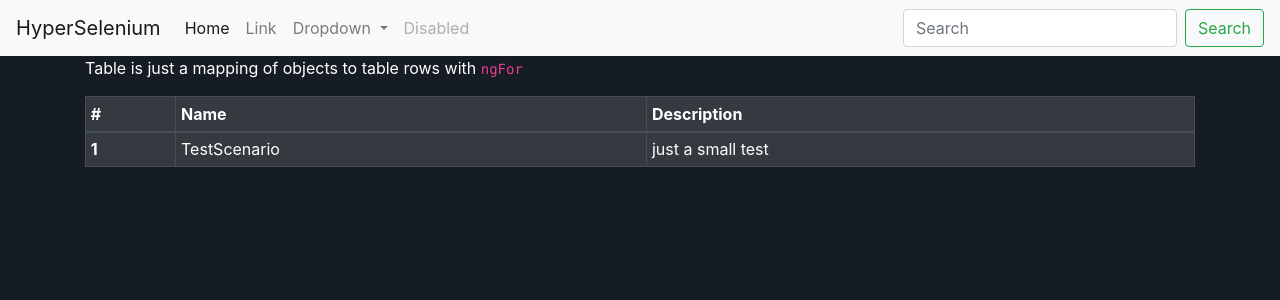
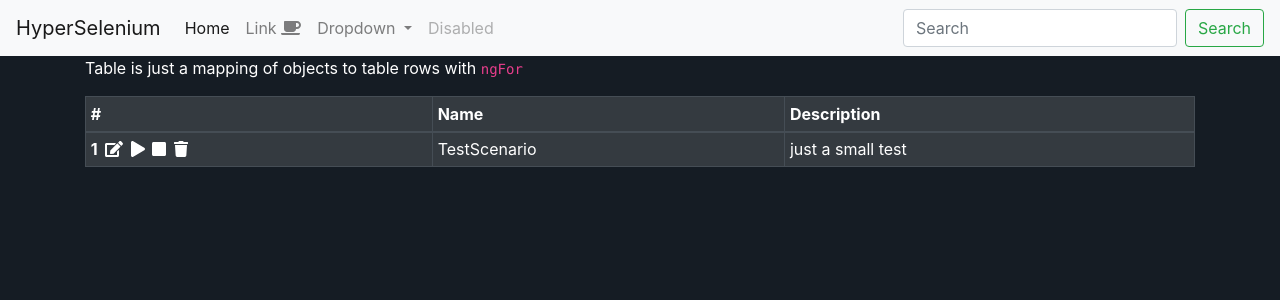
Before and after one commit to hydrogen2oxygen/hyperselenium, an Angular app in the folder src/main/ui/: page / in a window 1280 px wide. Shown: the top 300 px of the page. Built offline with nearby package versions, Linux system fonts and the light colour scheme.

Commit message:
font awesome (they are not so awesome, but I need icons)

```diff
--- a/src/main/ui/package.json
+++ b/src/main/ui/package.json
@@ -20,6 +20,9 @@
     "@angular/platform-browser": "~10.0.5",
     "@angular/platform-browser-dynamic": "~10.0.5",
     "@angular/router": "~10.0.5",
+    "@fortawesome/angular-fontawesome": "^0.7.0",
+    "@fortawesome/fontawesome-svg-core": "^1.2.28",
+    "@fortawesome/free-solid-svg-icons": "^5.13.0",
     "@ng-bootstrap/ng-bootstrap": "^7.0.0",
     "bootstrap": "^4.5.0",
     "rxjs": "~6.6.0",
--- a/src/main/ui/src/app/app.component.html
+++ b/src/main/ui/src/app/app.component.html
@@ -10,7 +10,7 @@
         <a class="nav-link" href="#">Home <span class="sr-only">(current)</span></a>
       </li>
       <li class="nav-item">
-        <a class="nav-link" href="#">Link</a>
+        <a class="nav-link" href="#">Link <fa-icon [icon]="faCoffee"></fa-icon></a>
       </li>
       <li class="nav-item dropdown">
         <a class="nav-link dropdown-toggle" href="#" id="navbarDropdown" role="button" data-toggle="dropdown" aria-haspopup="true" aria-expanded="false">
--- a/src/main/ui/src/app/app.component.ts
+++ b/src/main/ui/src/app/app.component.ts
@@ -1,4 +1,5 @@
 import { Component } from '@angular/core';
+import { faCoffee } from '@fortawesome/free-solid-svg-icons';
 
 @Component({
   selector: 'app-root',
@@ -7,4 +8,5 @@ import { Component } from '@angular/core';
 })
 export class AppComponent {
   title = 'ui';
+  faCoffee = faCoffee;
 }
--- a/src/main/ui/src/app/app.module.ts
+++ b/src/main/ui/src/app/app.module.ts
@@ -5,6 +5,7 @@ import { AppRoutingModule } from './app-routing.module';
 import { AppComponent } from './app.component';
 import { NgbModule } from '@ng-bootstrap/ng-bootstrap';
 import { ScenarioOverviewComponent } from './components/scenario/scenario-overview/scenario-overview.component';
+import { FontAwesomeModule } from '@fortawesome/angular-fontawesome';
 
 @NgModule({
   declarations: [
@@ -14,7 +15,8 @@ import { ScenarioOverviewComponent } from './components/scenario/scenario-overvi
   imports: [
     BrowserModule,
     AppRoutingModule,
-    NgbModule
+    NgbModule,
+    FontAwesomeModule
   ],
   providers: [],
   bootstrap: [AppComponent]
--- a/src/main/ui/src/app/components/scenario/scenario-overview/scenario-overview.component.html
+++ b/src/main/ui/src/app/components/scenario/scenario-overview/scenario-overview.component.html
@@ -10,7 +10,12 @@
   </thead>
   <tbody>
   <tr *ngFor="let scenario of scenarios; index as i">
-    <th scope="row">{{ i + 1 }} </th>
+    <th scope="row">{{ i + 1 }}&nbsp;
+      <fa-icon [icon]="faEdit"></fa-icon>&nbsp;
+      <fa-icon [icon]="faPlay"></fa-icon>&nbsp;
+      <fa-icon [icon]="faStop"></fa-icon>&nbsp;
+      <fa-icon [icon]="faTrash"></fa-icon>
+    </th>
     <td>{{ scenario.name }}</td>
     <td>{{ scenario.description }}</td>
   </tr>
--- a/src/main/ui/src/app/components/scenario/scenario-overview/scenario-overview.component.ts
+++ b/src/main/ui/src/app/components/scenario/scenario-overview/scenario-overview.component.ts
@@ -1,5 +1,6 @@
 import { Component, OnInit } from '@angular/core';
 import {Scenario} from "../../../domain/Scenario";
+import { faEdit, faTrash, faPlay, faStop } from '@fortawesome/free-solid-svg-icons';
 
 @Component({
   selector: 'app-scenario-overview',
@@ -8,6 +9,10 @@ import {Scenario} from "../../../domain/Scenario";
 })
 export class ScenarioOverviewComponent implements OnInit {
   scenarios: Scenario[] = [];
+  faEdit = faEdit;
+  faTrash = faTrash;
+  faPlay = faPlay;
+  faStop = faStop;
 
   constructor() { }
 
--- a/src/main/ui/src/styles.less
+++ b/src/main/ui/src/styles.less
@@ -6,3 +6,19 @@ body {
 th,td {
   color: white;
 }
+
+.fa-edit:hover {
+  color: aqua;
+}
+
+.fa-play:hover {
+  color: green;
+}
+
+.fa-stop:hover {
+  color: yellow;
+}
+
+.fa-trash:hover {
+  color: red;
+}
```
Also changed, not shown: 1 other file (tests, documents, lock files or other folders).
